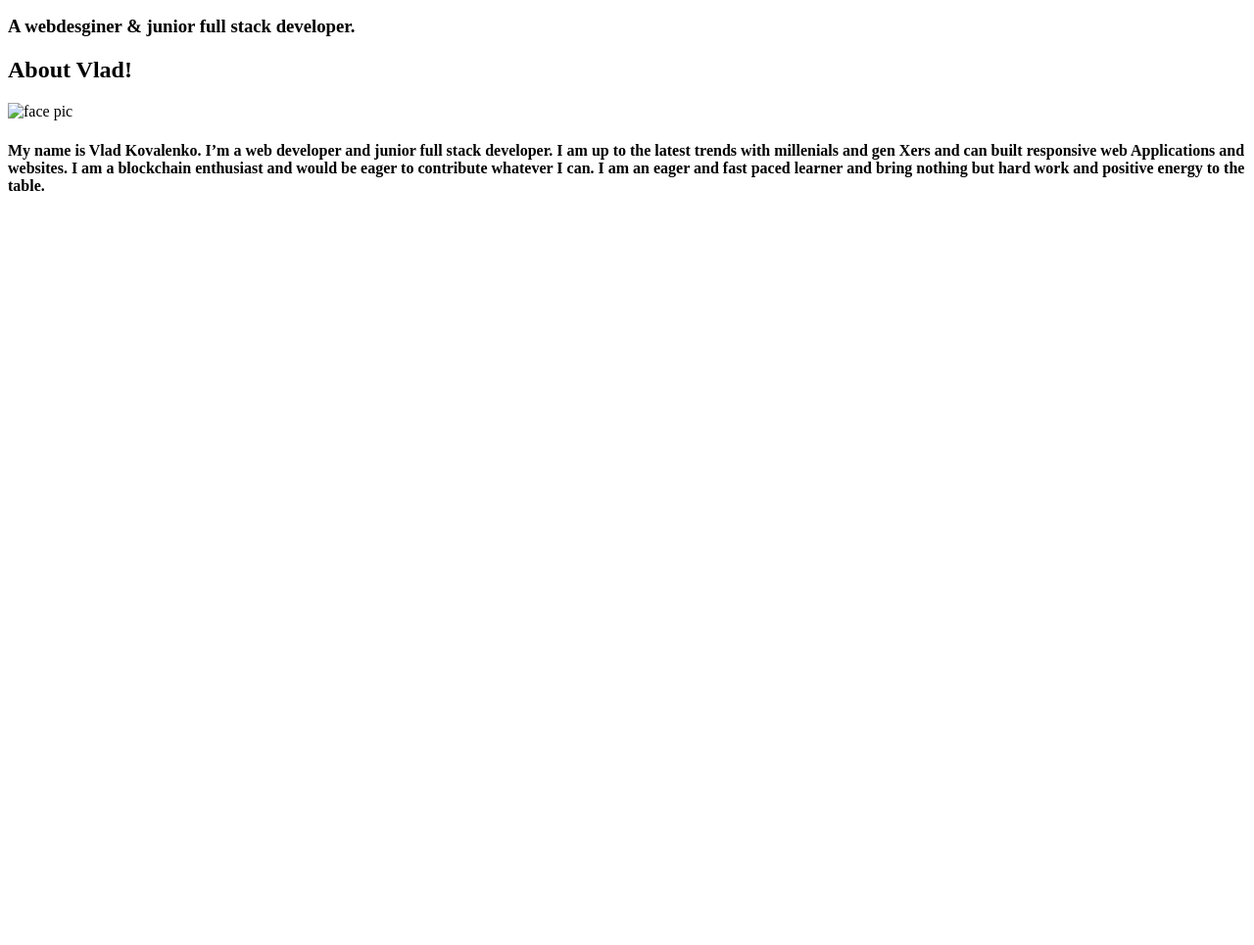
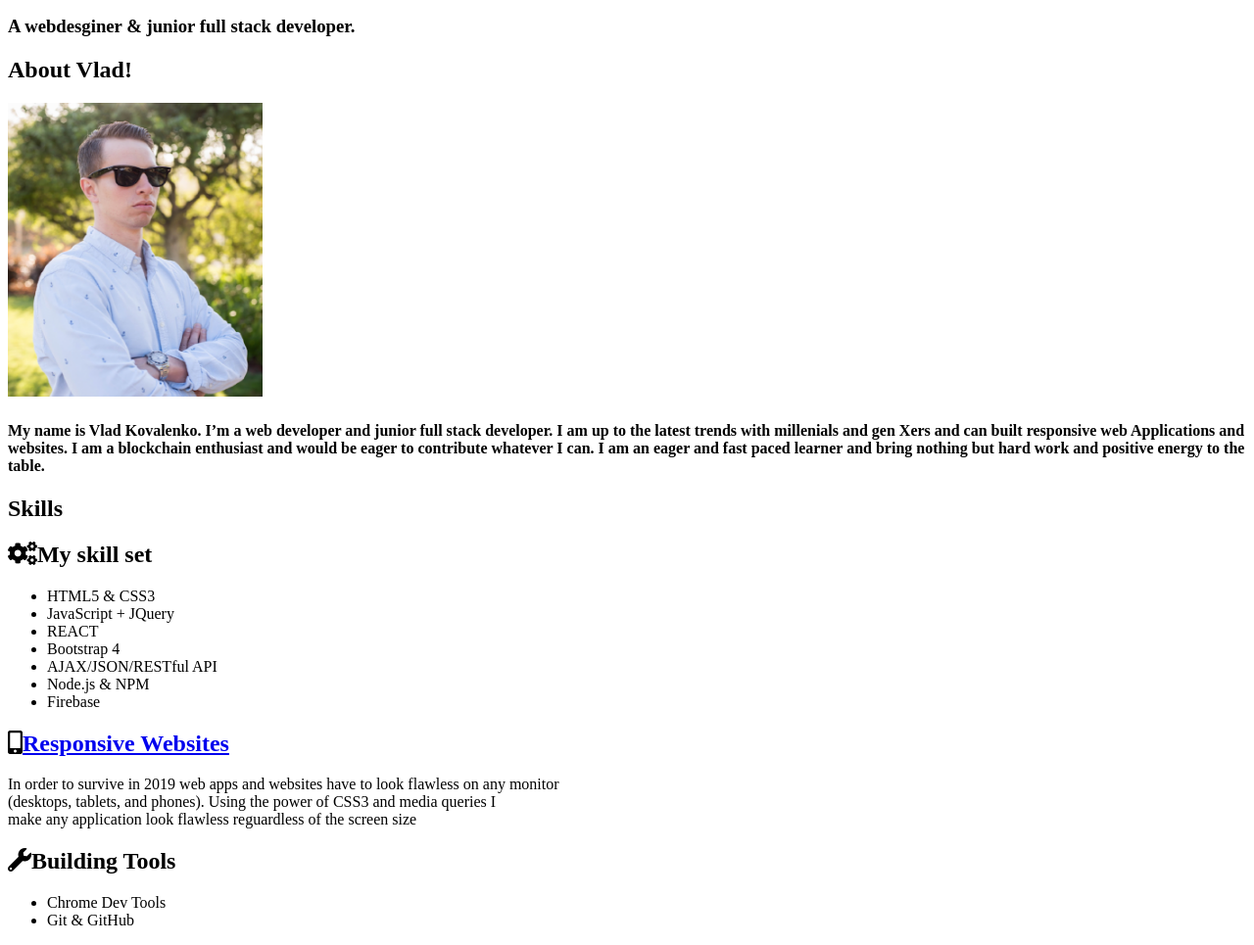
Before and after one commit to Vokovalenko16/Portfolio-page, a plain HTML site: page index.html in a window 1280 px wide. Shown: the part 864-1829 px from the top of the page at 98% size. Before the commit the page ends 1084 px from the top, so only its background shows below. Drawn offline with Linux system fonts and the light colour scheme; files that its build step writes are made by us from their sources.

Commit message:
skills section added

```diff
--- a/index.html
+++ b/index.html
@@ -71,7 +71,7 @@
                 <div class="card-about">
                   <h2>About Vlad!</h2>
                   <div class="about-avatar">
-                    <img src="img/vladdy.png" alt="face pic" height="300" width="260">
+                    <img src="./assets/images/vladdy.png" alt="face pic" height="300" width="260">
                   </div>
                 </div>
                 <div class="card-context">
@@ -86,3 +86,42 @@
               </div>
         </section>
 <!-- About section-->
+
+<!--   Skills-section -->
+   <section id="skills-section">
+    <div class="skills-head col">
+      <h1 class="skills-header">Skills</h1>
+      <span class="grey-divider"></span>
+        <div class="skills-container">
+          <div class="skills-block">
+            <h2><span class="dev-img fas fa-cogs"></span>My skill set</h2>
+            <ul>
+                <li class="dev-sq">HTML5 & CSS3</li>
+                <li class="dev-sq">JavaScript + JQuery</li>
+                <li class="dev-sq">REACT </li>
+                <li class="dev-sq">Bootstrap 4</li>
+                <li class="dev-sq">AJAX/JSON/RESTful API</li>
+                <li class="dev-sq">Node.js & NPM</li>
+                <li class="dev-sq">Firebase</li>
+            </ul>
+          </div>
+
+          <div class="skills-block ">
+            <h2><span class="dev-img fas fa-mobile-alt"></span><a class="toPort" href="#portfolio-section" title="Portfolio">Responsive Websites</a></h2>
+            <p>In order to survive in 2019 web apps and websites have to look flawless on any monitor<br> (desktops,
+              tablets, and phones). Using the power of CSS3 and media queries I<br> make any application
+              look flawless reguardless of the screen size</p>
+          </div>
+          <div class="skills-block">
+            <h2><span class="dev-img fa fa-wrench"></span>Building Tools</h2>
+            <span class="skills-divider"></span>
+            <ul>
+              <li class="dev-sq">Chrome Dev Tools</li>
+              <li class="dev-sq">Git & GitHub</li>
+            </ul>
+          </div>
+        </div>
+    </div>
+  </section>
+
+  <!--   Skills-section -->
```
